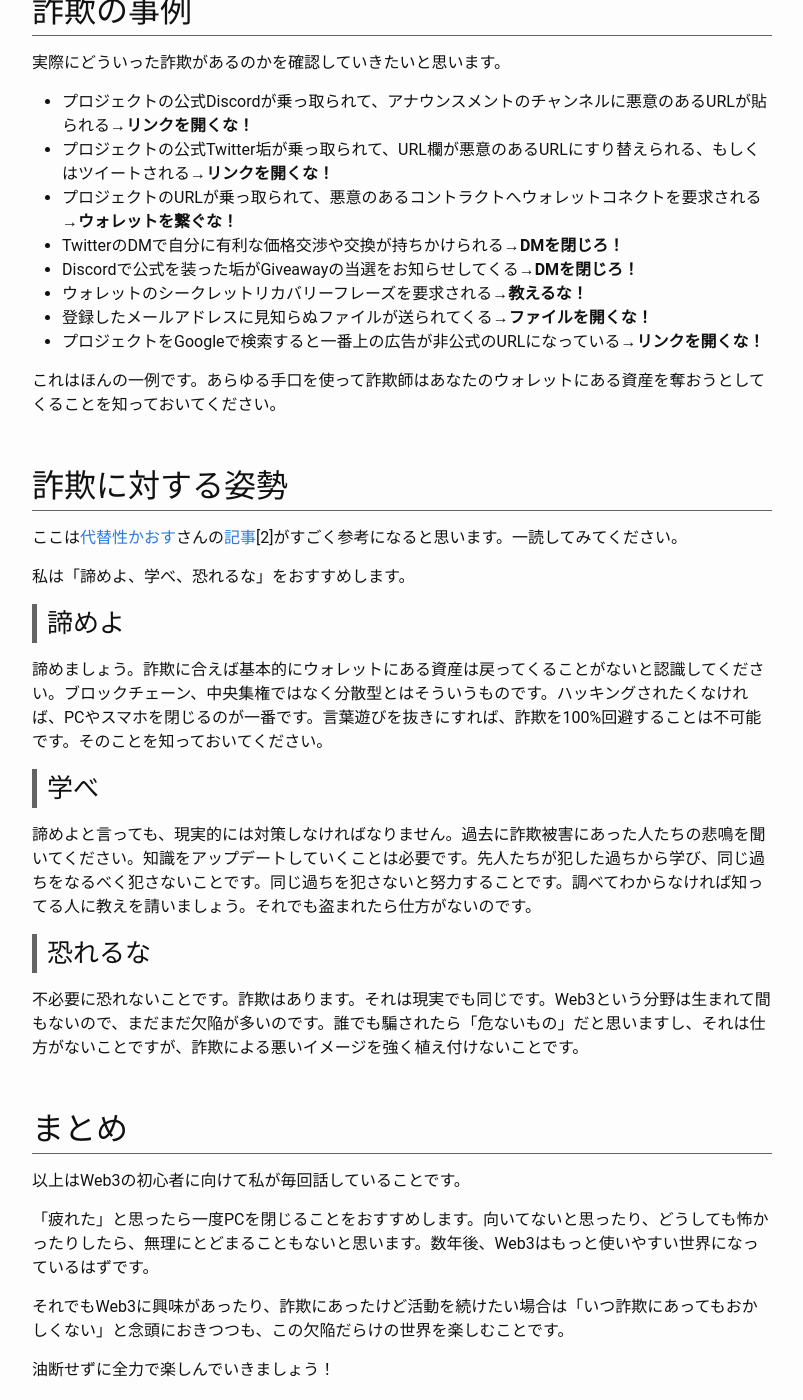
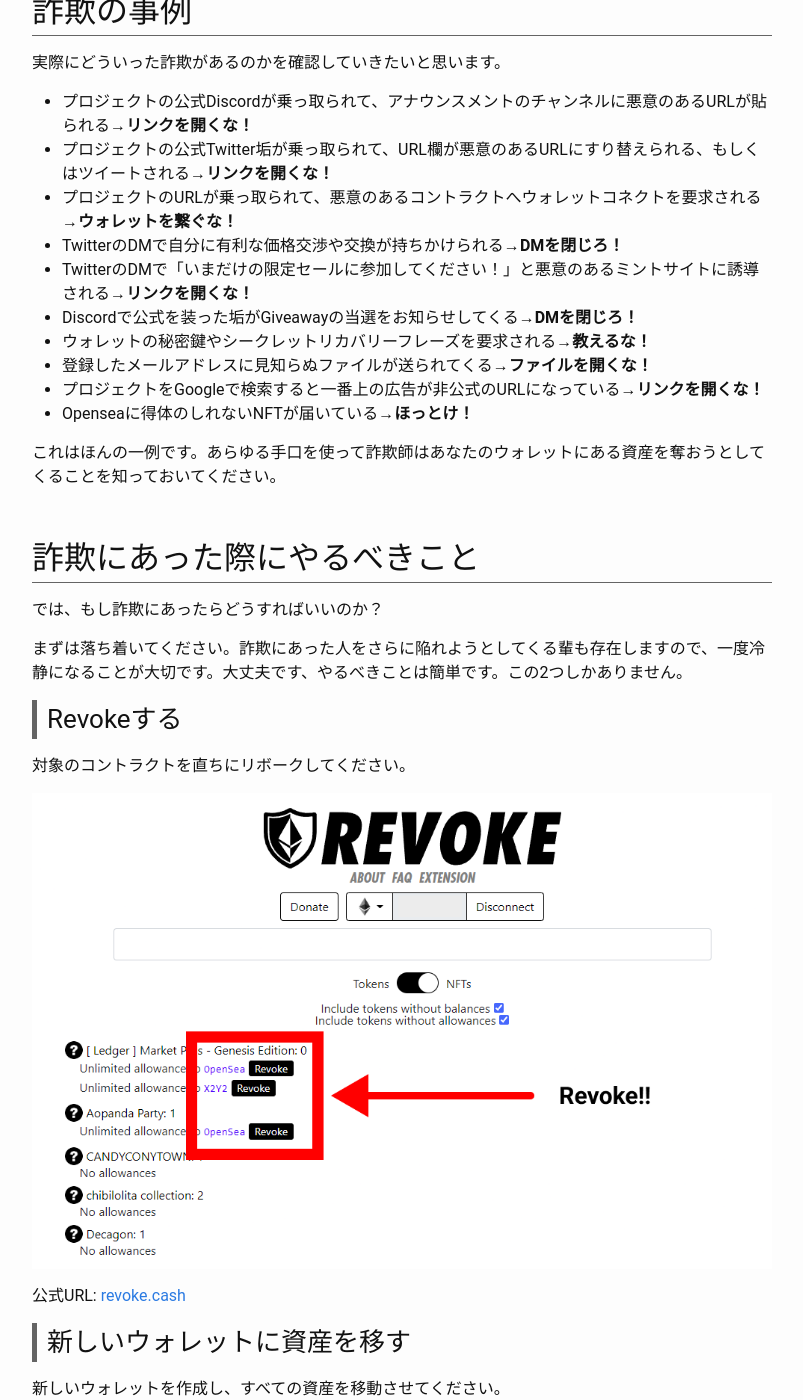
Before and after one commit to yuk6ra/website, a Jekyll site: the page built from _posts/2022-11-05-how-to-protect-your-wallet-from-scams.md, in a window 1280 px wide and 1400 px high, scrolled down 2754 px. Shown: the whole window, without its empty margins (238-1041 px from the left). Built offline with Jekyll 4.4.1, drawn with Linux system fonts in a browser that asks for light colours; some of the changed text lies outside the part shown.

Commit message:
update 1105

```diff
--- a/_posts/2022-11-05-how-to-protect-your-wallet-from-scams.md
+++ b/_posts/2022-11-05-how-to-protect-your-wallet-from-scams.md
@@ -72,14 +72,38 @@
 - プロジェクトの公式Twitter垢が乗っ取られて、URL欄が悪意のあるURLにすり替えられる、もしくはツイートされる→**リンクを開くな！**
 - プロジェクトのURLが乗っ取られて、悪意のあるコントラクトへウォレットコネクトを要求される→**ウォレットを繋ぐな！**
 - TwitterのDMで自分に有利な価格交渉や交換が持ちかけられる→**DMを閉じろ！**
+- TwitterのDMで「いまだけの限定セールに参加してください！」と悪意のあるミントサイトに誘導される→**リンクを開くな！**
 - Discordで公式を装った垢がGiveawayの当選をお知らせしてくる→**DMを閉じろ！**
-- ウォレットのシークレットリカバリーフレーズを要求される→**教えるな！**
+- ウォレットの秘密鍵やシークレットリカバリーフレーズを要求される→**教えるな！**
 - 登録したメールアドレスに見知らぬファイルが送られてくる→**ファイルを開くな！**
 - プロジェクトをGoogleで検索すると一番上の広告が非公式のURLになっている→**リンクを開くな！**
+- Openseaに得体のしれないNFTが届いている→**ほっとけ！**
 
 これはほんの一例です。あらゆる手口を使って詐欺師はあなたのウォレットにある資産を奪おうとしてくることを知っておいてください。
 
+
+# 詐欺にあった際にやるべきこと
+
+では、もし詐欺にあったらどうすればいいのか？
+
+まずは落ち着いてください。詐欺にあった人をさらに陥れようとしてくる輩も存在しますので、一度冷静になることが大切です。大丈夫です、やるべきことは簡単です。この2つしかありません。
+
+## Revokeする
+
+対象のコントラクトを直ちにリボークしてください。
+
+![images](../images/2022-11-05/revoke.png)
+
+公式URL: [revoke.cash](https://revoke.cash)
+
+## 新しいウォレットに資産を移す
+
+新しいウォレットを作成し、すべての資産を移動させてください。
+
+
 # 詐欺に対する姿勢
+
+最後に詐欺に対する姿勢の部分です。どのように詐欺と向き合っていけば良いのでしょうか？
 
 ここは[代替性かおす](https://twitter.com/401noname)さんの[記事](https://note.com/nutsmikan/n/n3aa026c2a711)[2]がすごく参考になると思います。一読してみてください。
 
@@ -99,7 +123,7 @@
 
 # まとめ
 
-以上はWeb3の初心者に向けて私が毎回話していることです。
+以上はWeb3の初心者にも私が毎回話していることです。
 
 「疲れた」と思ったら一度PCを閉じることをおすすめします。向いてないと思ったり、どうしても怖かったりしたら、無理にとどまることもないと思います。数年後、Web3はもっと使いやすい世界になっているはずです。
 
```
Also changed, not shown: images/2022-11-05/revoke.png (added), 1 other file.
